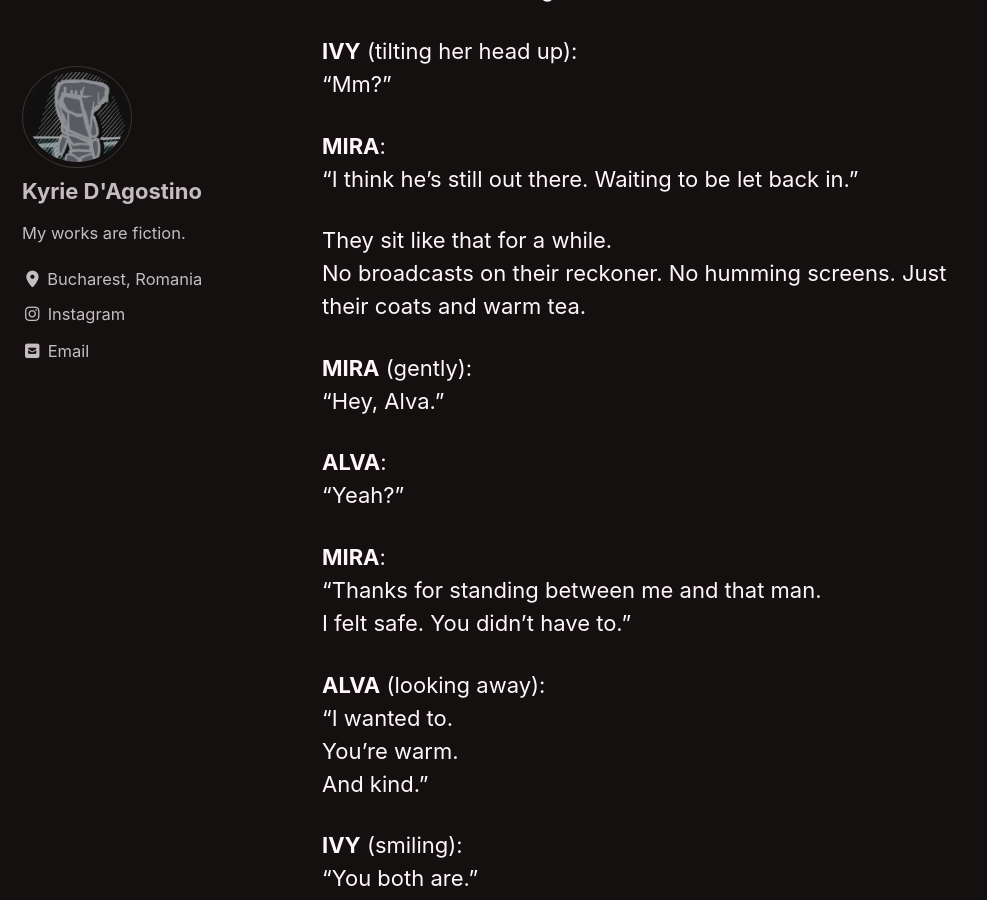
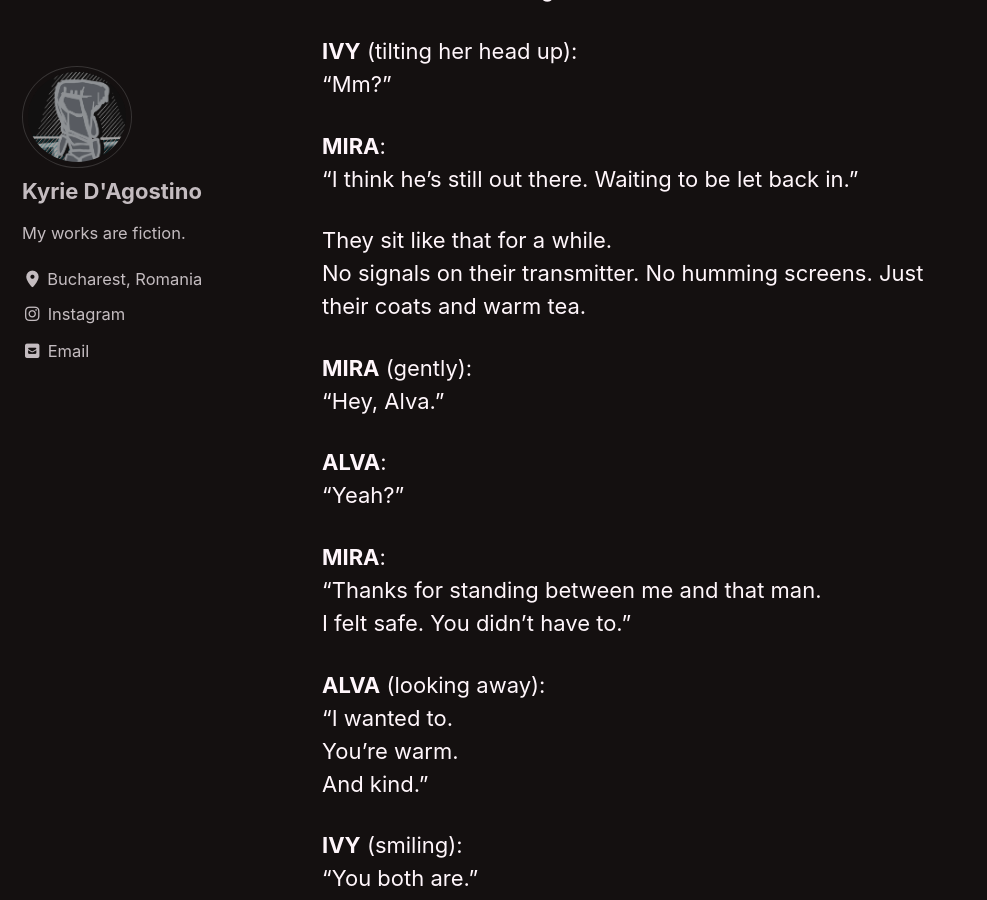
Before and after one commit to kyrie-edelweiss/edelweiss-archive, a Jekyll site: the page built from _pages/red-king.md, in a window 1280 px wide and 900 px high, scrolled down 95613 px. Shown: the whole window, without its empty margins (0-987 px from the left). Built offline with Jekyll 4.4.1, drawn with Linux system fonts in a browser that asks for light colours; cached includes are drawn as plain includes; our own code applies the rules of GitHub Pages for plain Markdown files.

Commit message:
Update red-king.md

```diff
--- a/_pages/red-king.md
+++ b/_pages/red-king.md
@@ -2099,7 +2099,7 @@ That's enough. Enough for a fire to start."
 "I think he’s still out there. Waiting to be let back in."
 
 They sit like that for a while.
-No broadcasts on their reckoner. No humming screens. Just their coats and warm tea.
+No signals on their transmitter. No humming screens. Just their coats and warm tea.
 
 **MIRA** (gently):
 "Hey, Alva."
```
